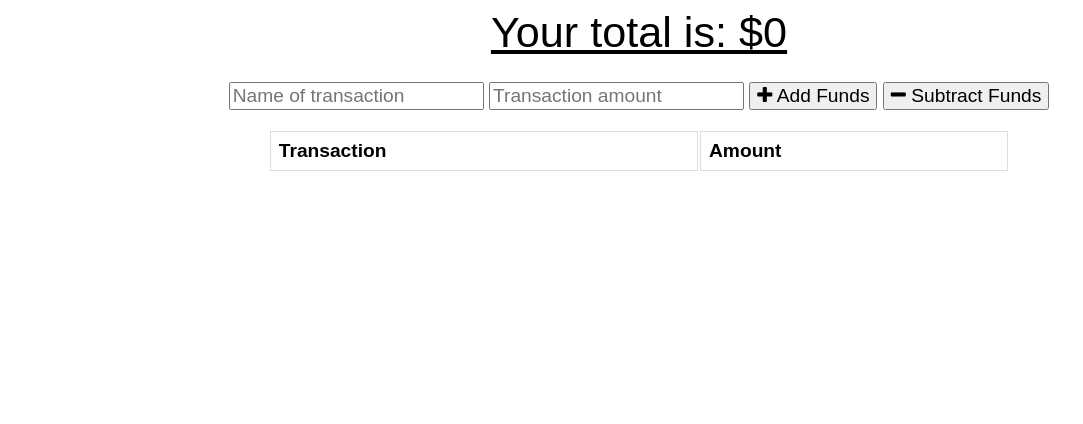
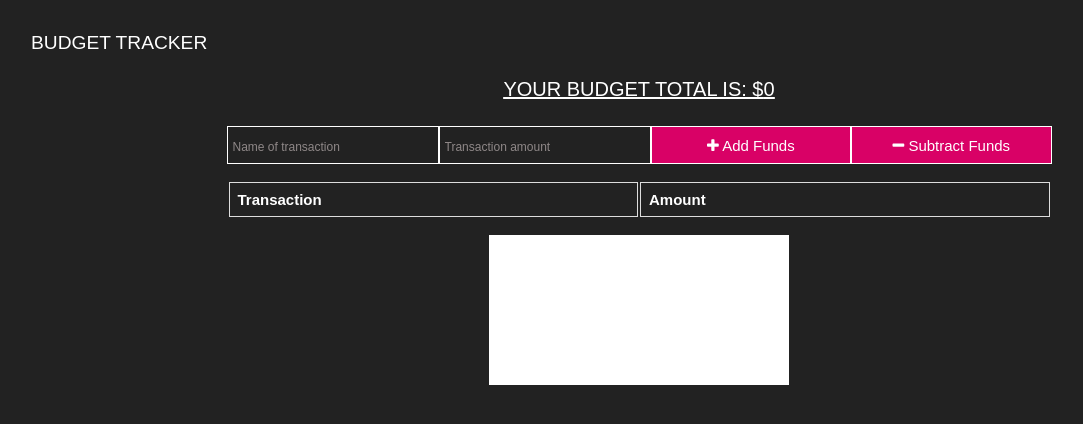
Before and after one commit to mskippen/19-Budget-Tracker, a website: page public/index.html in a window 1280 px wide. Shown: the whole page, without its empty margins (1-1084 px from the left). Drawn offline with nearby package versions, Linux system fonts and the light colour scheme; no server answers.

Commit message:
Updated style

```diff
--- a/public/index.html
+++ b/public/index.html
@@ -15,9 +15,12 @@
   <title>Budget Tracker</title>
 </head>
 <body>
+  <nav class="navbar">
+    <div class="brand">Budget Tracker</div>
+  </nav>
   <div class="wrapper">
     <div class="total">
-      <div class="total">Your total is: $<span id="total">0</span></div>
+      <div class="total">Your budget total is: $<span id="total">0</span></div>
     </div>
 
     <div class="form">
--- a/public/index.js
+++ b/public/index.js
@@ -71,7 +71,7 @@ function populateChart() {
         datasets: [{
             label: "Total Over Time",
             fill: true,
-            backgroundColor: "#6666ff",
+            backgroundColor: "#d90166",
             data
         }]
     }
--- a/public/styles.css
+++ b/public/styles.css
@@ -1,6 +1,8 @@
 body {
   font-size: 120%;
   font-family: Arial;
+  background-color: #222;
+  color: #fff;
 }
 
 button, input {
@@ -12,14 +14,24 @@ table {
   width: 100%;
 }
 
+nav {
+  padding: 1.5rem;
+}
+
+.brand {
+  text-transform: uppercase;
+}
+
 td, th {
   border: 1px solid #dddddd;
   text-align: left;
   padding: 8px;
+  font-size: 15px;
+  width: 50%;
 }
 
 tr:nth-child(even) {
-  background-color: #dddddd;
+  /* background-color: #dddddd; */
 }
 
 .error {
@@ -33,19 +45,48 @@ tr:nth-child(even) {
 }
 
 .total {
-  font-size: 150%;
+  font-size: 20px;
   text-decoration: underline;
+  text-transform: uppercase;
 }
 
 .form {
   margin-top: 25px;
   width: 100%;
+  display: flex;
 }
 
 .transactions {
   text-align: left;
   max-height: 300px;
   overflow: auto;
-  width: 90%;
-  margin: 0 auto;
+  margin-top: 1rem;
 }
+
+.form input, .form button {
+  width: 25%;
+  padding: 5px;
+  font-size: 15px;
+}
+
+.form button {
+  background: #d90166;
+    border: 1px solid #fff;
+    color: #fff;
+}
+
+.form input {
+  border: 1px solid #fff;
+  background: transparent;
+  color: #fff;
+}
+
+::placeholder {
+  color: rgb(143, 136, 136);
+  font-size: 12px;
+}
+
+canvas {
+  background: #fff;
+  margin-top: 1rem;
+}
```
